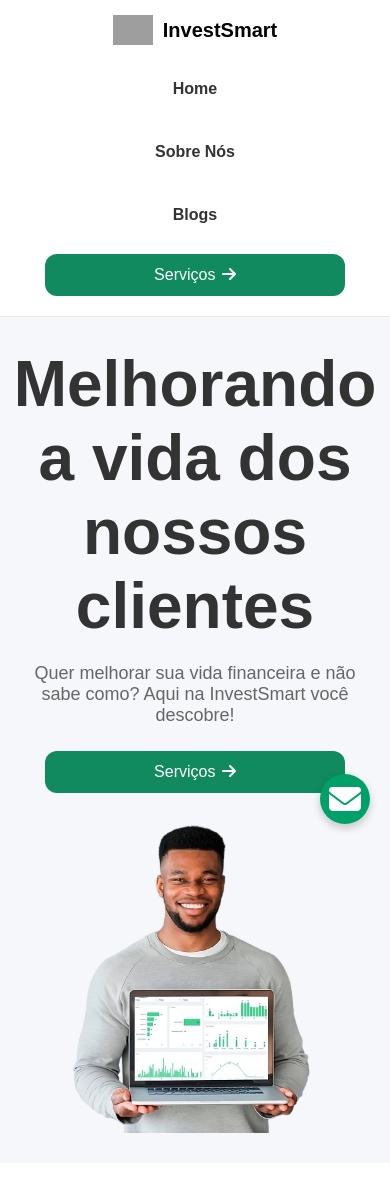
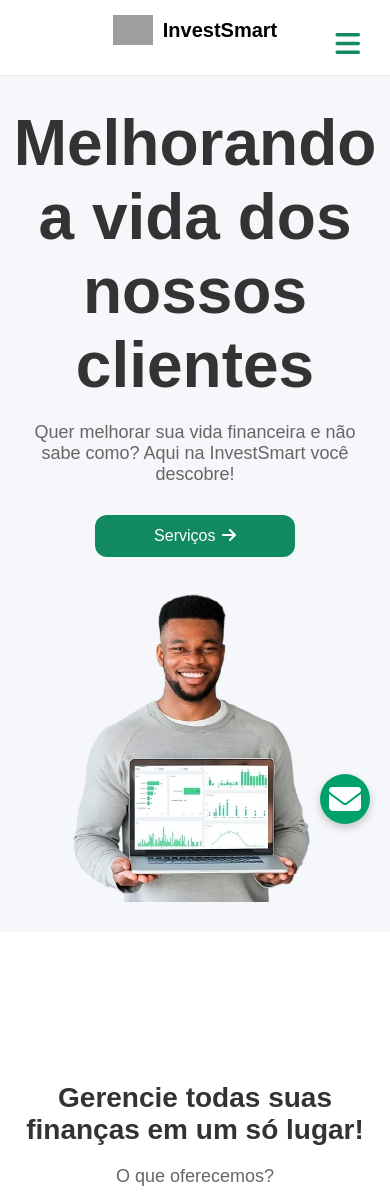
Before and after one commit to LCodeBase/InvestSmart, a PHP site: page / in a window 390 px wide. Shown: the top 1203 px of the page. Run offline with PHP 8.4, Linux system fonts and the light colour scheme; some libraries are stand-ins or nearby versions; grey boxes are pictures that could not be loaded.

Commit message:
Otimização visualização

```diff
--- a/css/style-main.css
+++ b/css/style-main.css
@@ -750,37 +750,73 @@ footer {
   }
 }
 
+/* Primeiro, adicione estas regras fora da media query */
+.menu-toggle {
+    display: none; /* Esconde o botão em telas grandes */
+    cursor: pointer;
+    font-size: 24px;
+    color: #118a5f;
+}
 
+.nav-menu {
+    display: block; /* Menu visível em telas grandes */
+}
 
+/* Regras base para o menu toggle */
+.menu-toggle {
+    display: none; /* Escondido por padrão em desktop */
+    font-size: 24px;
+    cursor: pointer;
+    color: #118a5f;
+    z-index: 1000;
+    padding: 10px;
+}
 
-
-
-
-
-
-
-
-
-
-
-
-
-
-
-
-
-
-
+.menu-toggle i {
+    font-size: 28px; /* Aumenta o tamanho do ícone */
+}
 
 /* Media Queries para Mobile */
 @media only screen and (max-width: 768px) {
 
     /* Header */
     header {
-        flex-direction: column;
+        flex-direction: row; /* Mudamos para row para manter logo e menu toggle na mesma linha */
+        justify-content: space-between;
         padding: 15px;
         position: relative;
         background-color: #fff;
+    }
+
+    .container-LOGO {
+        width: auto; /* Alterado de 100% para auto */
+        margin-bottom: 0;
+    }
+
+    .menu-toggle {
+        display: block; /* Mostra o botão em telas pequenas */
+        position: relative; /* Alterado de absolute para relative */
+        top: auto;
+        right: auto;
+    }
+
+    .nav-menu {
+        display: none;
+        position: fixed;
+        top: 0;
+        right: -100%;
+        width: 250px;
+        height: 100vh;
+        background-color: white;
+        padding-top: 60px;
+        transition: 0.3s ease;
+        box-shadow: -2px 0 5px rgba(0, 0, 0, 0.1);
+        z-index: 999;
+    }
+
+    .nav-menu.active {
+        right: 0;
+        display: block;
     }
 
     .container-LOGO {
@@ -891,3 +927,39 @@ footer {
         height: 50px;
     }
 }
+
+/* Media query para mobile */
+@media only screen and (max-width: 768px) {
+    header {
+        position: relative;
+        display: flex;
+        justify-content: space-between;
+        align-items: center;
+        padding: 15px;
+    }
+
+    .menu-toggle {
+        display: block !important; /* Força a exibição do botão */
+    }
+
+    .nav-menu {
+        display: none;
+        position: fixed;
+        top: 0;
+        right: -100%;
+        width: 250px;
+        height: 100vh;
+        background-color: white;
+        padding-top: 60px;
+        transition: 0.3s ease;
+        box-shadow: -2px 0 5px rgba(0, 0, 0, 0.1);
+        z-index: 999;
+    }
+
+    .nav-menu.active {
+        right: 0;
+        display: block;
+    }
+
+    /* ... resto do seu CSS mobile ... */
+}
--- /dev/null
+++ b/css/universal-css.css
@@ -0,0 +1,50 @@
+/* Adicione isso na seção de media queries */
+
+@media only screen and (max-width: 768px) {
+    .menu-toggle {
+        display: block;
+        position: absolute;
+        top: 20px;
+        right: 20px;
+        font-size: 24px;
+        cursor: pointer;
+        z-index: 1000;
+    }
+
+    .nav-menu {
+        display: none;
+        position: fixed;
+        top: 0;
+        right: -100%;
+        width: 250px;
+        height: 100vh;
+        background-color: white;
+        padding-top: 60px;
+        transition: 0.3s;
+        box-shadow: -2px 0 5px rgba(0, 0, 0, 0.1);
+    }
+
+    .nav-menu.active {
+        right: 0;
+        display: block;
+    }
+
+    nav ul {
+        flex-direction: column;
+        align-items: center;
+    }
+
+    nav ul li {
+        margin: 15px 0;
+    }
+
+    .button-header {
+        width: 200px;
+        margin: 10px auto;
+    }
+}
+
+/* Adicione isso fora da media query */
+.menu-toggle {
+    display: none;
+}
--- a/index.html
+++ b/index.html
@@ -9,6 +9,7 @@
       content="InvestSmart - Melhorando a vida financeira dos nossos clientes com ferramentas de gestão financeira, recomendações de investimentos e notícias atualizadas."
     />
     <link rel="stylesheet" href="css/style-main.css" />
+    <link rel="stylesheet" href="css/universal-css.css" />
     <link rel="shortcut icon" href="images/Camada 1.png" type="image/x-icon" />
     <link
       rel="stylesheet"
@@ -22,7 +23,13 @@
         <img src="images/Camada 1.png" alt="Logo InvestSmart" />
         <div class="logo">InvestSmart</div>
       </div>
-      <nav>
+
+      <!-- Menu Toggle Button -->
+      <div class="menu-toggle">
+        <i class="fas fa-bars"></i>
+      </div>
+
+      <nav class="nav-menu">
         <ul>
           <li id="comment-header"><a href="index.html">Home</a></li>
           <li id="comment-header"><a href="sobre.html">Sobre Nós</a></li>
@@ -311,6 +318,7 @@
       </div>
     </footer>
     <!-- Adicione antes do fechamento do </body> -->
+    <script src="script/js-universal.js"></script>
     <script src="script/contact.js"></script>
     <script
       src="https://kit.fontawesome.com/65f22fe718.js"
--- /dev/null
+++ b/script/js-universal.js
@@ -0,0 +1,21 @@
+document.addEventListener("DOMContentLoaded", function () {
+  const menuToggle = document.querySelector(".menu-toggle");
+  const navMenu = document.querySelector(".nav-menu");
+
+  menuToggle.addEventListener("click", function (e) {
+    e.stopPropagation(); // Previne que o click se propague
+    navMenu.classList.toggle("active");
+  });
+
+  // Fechar menu ao clicar fora
+  document.addEventListener("click", function (e) {
+    if (!navMenu.contains(e.target) && !menuToggle.contains(e.target)) {
+      navMenu.classList.remove("active");
+    }
+  });
+
+  // Prevenir que cliques dentro do menu fechem ele
+  navMenu.addEventListener("click", function (e) {
+    e.stopPropagation();
+  });
+});
```
Also changed, not shown: css/style-blog-main.css (+32 -1 lines).
